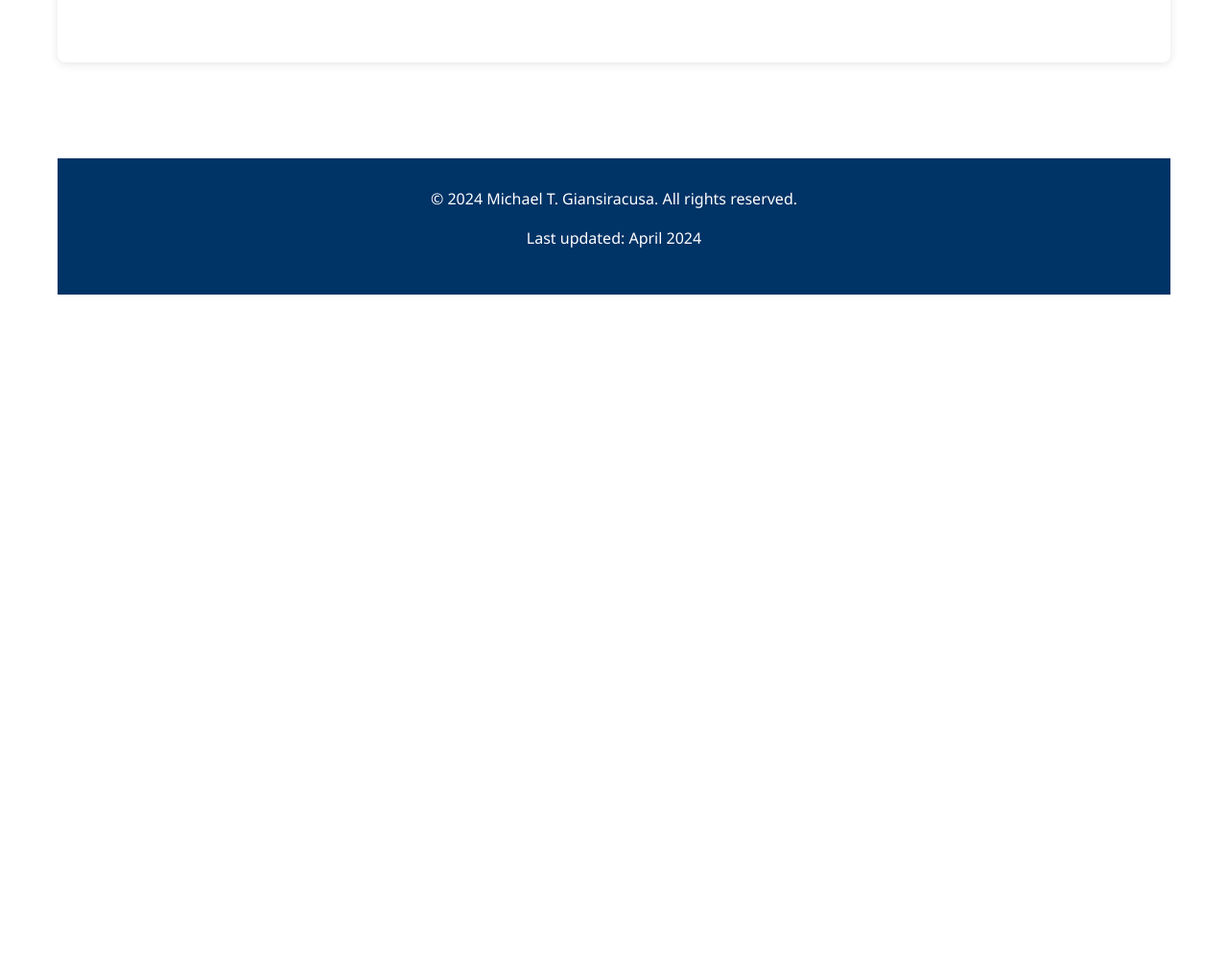
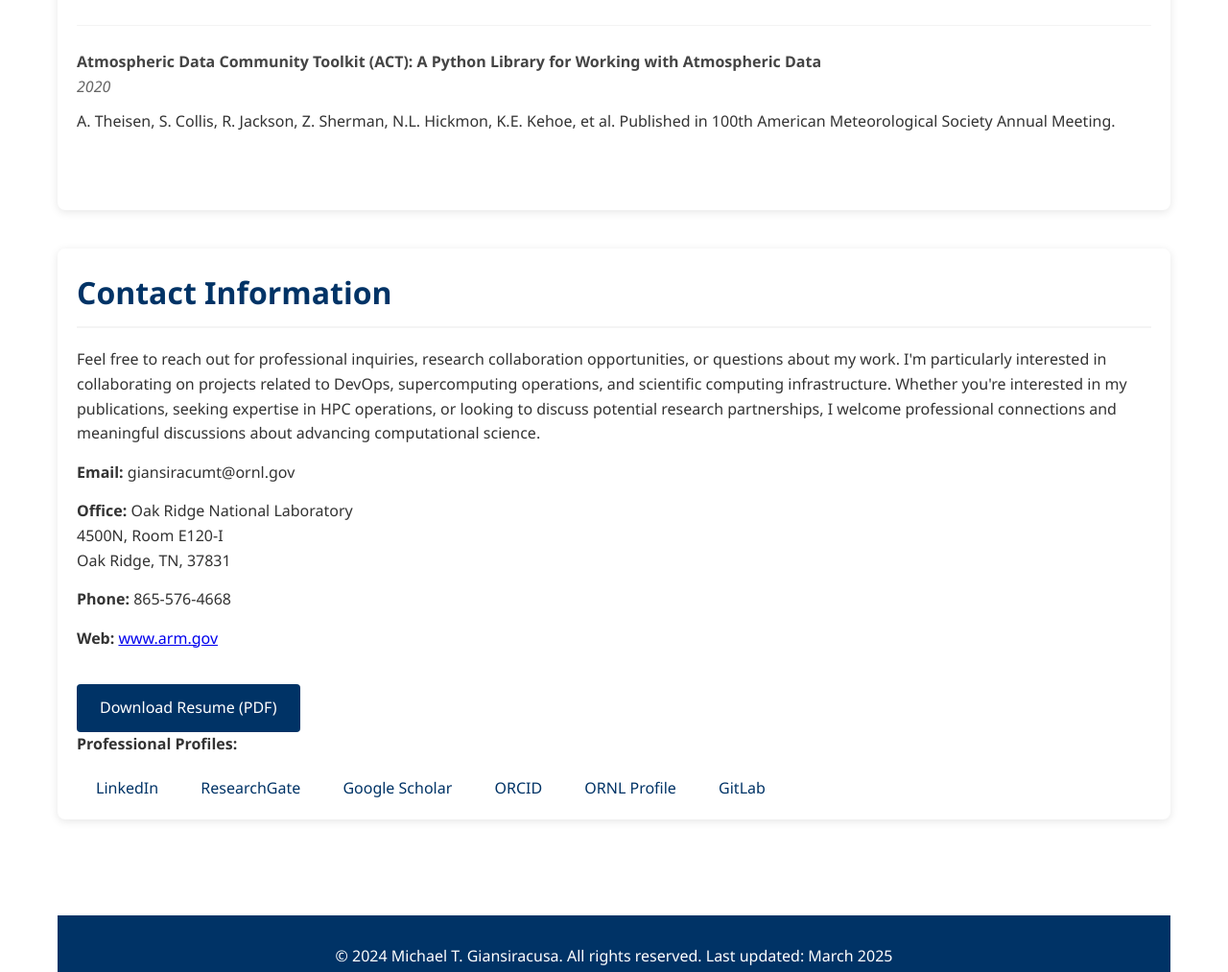
Before and after one commit to michaeltg12/michaeltg12.github.io, a plain HTML site: page index.html in a window 1280 px wide. Shown: the part 4114-5127 px from the top of the page at 96% size. Before the commit the page ends 4421 px from the top, so only its background shows below. Drawn offline with Linux system fonts and the light colour scheme.

Commit message:
Update index.html

```diff
--- a/index.html
+++ b/index.html
@@ -172,13 +172,33 @@
         }
 
         .contact-links a {
+            color: var(--primary-color);
+            margin: 0 10px;
+            text-decoration: none;
+            padding: 5px 10px;
+            border-radius: 4px;
+            transition: all 0.3s ease;
+        }
+
+        .contact-links a:hover {
+            background-color: var(--primary-color);
             color: white;
-            margin: 0 10px;
             text-decoration: none;
         }
 
-        .contact-links a:hover {
-            text-decoration: underline;
+        .resume-button {
+            display: inline-block;
+            background-color: var(--primary-color);
+            color: white;
+            padding: 12px 24px;
+            border-radius: 4px;
+            text-decoration: none;
+            margin-top: 20px;
+            transition: background-color 0.3s ease;
+        }
+
+        .resume-button:hover {
+            background-color: var(--secondary-color);
         }
 
         @media (max-width: 768px) {
@@ -338,6 +358,30 @@
             <h2>Publications & Research</h2>
             <div class="section-content">
                 <div class="publication">
+                    <div class="pub-title">Data Workbench For Earth and Atmospheric Science Research Community</div>
+                    <div class="pub-date">2024</div>
+                    <p>S. Goswami, K. Dumas, W. Darnell, V.T. Garbulet, M. Giansiracusa, et al. Published in 2024 IEEE International Conference on Big Data (BigData), 2320-2325.</p>
+                </div>
+
+                <div class="publication">
+                    <div class="pub-title">Enhancing Discoverability and Management of Atmospheric Data at Scale: Solutions from the ARM Data Center</div>
+                    <div class="pub-date">2024</div>
+                    <p>C. Shah, W. Darnell, H. Collier, H. Shanafield, M. Giansiracusa, G. Prakash. Published in 2024 IEEE International Conference on Big Data (BigData), 783-792.</p>
+                </div>
+
+                <div class="publication">
+                    <div class="pub-title">Integrating High-Resolution Modeling with Diverse Field Campaign Observations through an Open Science Summer School</div>
+                    <div class="pub-date">2024</div>
+                    <p>M.A. Grover, S. Collis, D. Feldman, A. Fridlind, Y.C. Feng, M. Giansiracusa, et al. Published in Bulletin of the American Meteorological Society.</p>
+                </div>
+
+                <div class="publication">
+                    <div class="pub-title">Enabling Post-campaign Processing of Single Particle Soot Photometer (SP2) Data Using PySP2 and Dask</div>
+                    <div class="pub-date">2024</div>
+                    <p>R.C. Jackson, A. Sedlacek, A. Theisen, S.M. Collis, M.A. Grover, J.R. O'Brien, et al. Published in 104th AMS Annual Meeting.</p>
+                </div>
+
+                <div class="publication">
                     <div class="pub-title">Current Status and Future Outlook of Summit's Monitoring Infrastructure</div>
                     <div class="pub-date">2023</div>
                     <p>Michael T. Giansiracusa, Ross Miller, Don Maxwell, Jason Anderson. Published in the Proceedings of Cray User Group (CUG) 2023.</p>
@@ -356,9 +400,9 @@
                 </div>
 
                 <div class="publication">
-                    <div class="pub-title">Performance Characterization of Scientific Workloads on Tennessee Tech's HPC Cluster</div>
+                    <div class="pub-title">Atmospheric Data Community Toolkit (ACT): A Python Library for Working with Atmospheric Data</div>
                     <div class="pub-date">2020</div>
-                    <p>Michael T. Giansiracusa, Denis Ulybyshev. Tennessee Academy of Science Annual Meeting.</p>
+                    <p>A. Theisen, S. Collis, R. Jackson, Z. Sherman, N.L. Hickmon, K.E. Kehoe, et al. Published in 100th American Meteorological Society Annual Meeting.</p>
                 </div>
             </div>
         </section>
@@ -366,26 +410,29 @@
         <section id="contact">
             <h2>Contact Information</h2>
             <div class="section-content">
-                <p>Feel free to reach out for professional inquiries, research collaboration opportunities, or questions about my work.</p>
+                <p>Feel free to reach out for professional inquiries, research collaboration opportunities, or questions about my work. I'm particularly interested in collaborating on projects related to DevOps, supercomputing operations, and scientific computing infrastructure. Whether you're interested in my publications, seeking expertise in HPC operations, or looking to discuss potential research partnerships, I welcome professional connections and meaningful discussions about advancing computational science.</p>
                 <p><strong>Email:</strong> giansiracumt@ornl.gov</p>
                 <p><strong>Office:</strong> Oak Ridge National Laboratory<br>
                 4500N, Room E120-I<br>
                 Oak Ridge, TN, 37831</p>
                 <p><strong>Phone:</strong> 865-576-4668</p>
                 <p><strong>Web:</strong> <a href="http://www.arm.gov" target="_blank">www.arm.gov</a></p>
+                <a href="Michael Trevor Giansiracusa Resume.pdf" download class="resume-button">Download Resume (PDF)</a>
                 <p><strong>Professional Profiles:</strong></p>
                 <div class="contact-links">
-                    <a href="#" target="_blank">LinkedIn</a>
-                    <a href="#" target="_blank">ResearchGate</a>
-                    <a href="#" target="_blank">Google Scholar</a>
-                    <a href="#" target="_blank">GitHub</a>
+                    <a href="https://www.linkedin.com/in/michaelgiansiracusa" target="_blank">LinkedIn</a>
+                    <a href="https://www.researchgate.net/scientific-contributions/Michael-Giansiracusa-2137744738" target="_blank">ResearchGate</a>
+                    <a href="https://scholar.google.com/citations?hl=en&user=eTamPEUAAAAJ&view_op=list_works&sortby=pubdate" target="_blank">Google Scholar</a>
+                    <a href="https://orcid.org/0000-0001-6283-0032" target="_blank">ORCID</a>
+                    <a href="https://www.ornl.gov/staff-profile/michael-t-giansiracusa" target="_blank">ORNL Profile</a>
+                    <a href="https://code.arm.gov/giansiracusa" target="_blank">GitLab</a>
                 </div>
             </div>
         </section>
     </main>
 
     <footer>
-        <p>&copy; 2024 Michael T. Giansiracusa. All rights reserved.</p>
+        <p>&copy; 2024 Michael T. Giansiracusa. All rights reserved. Last updated: March 2025</p>
         <p>Last updated: April 2024</p>
     </footer>
 </body>
```
